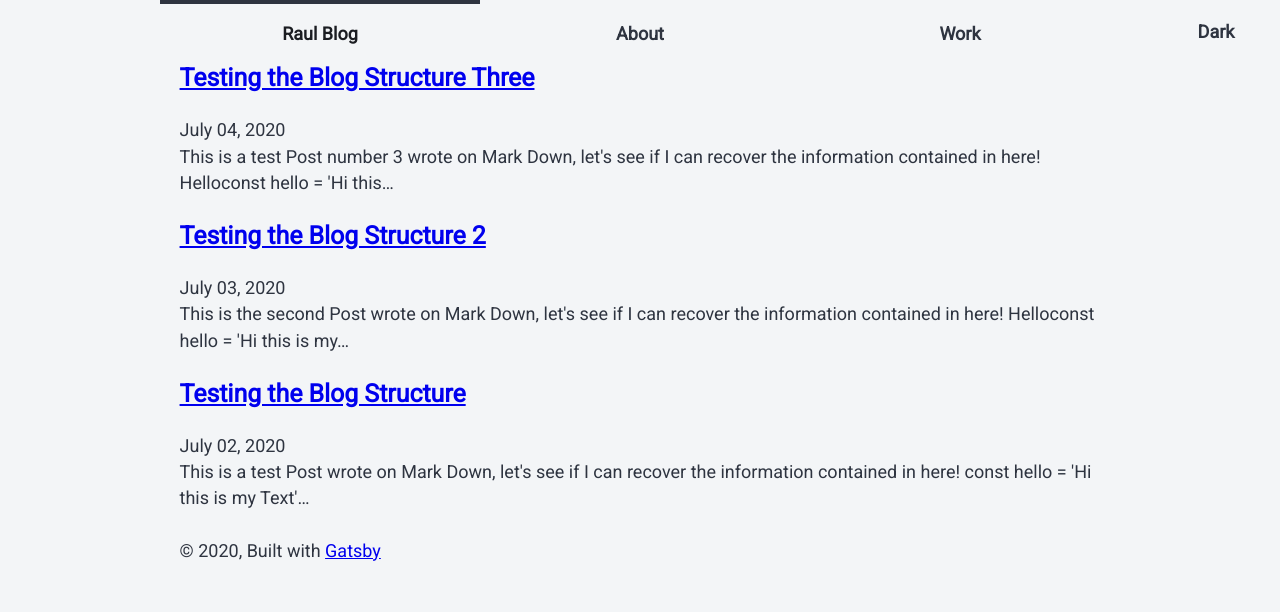
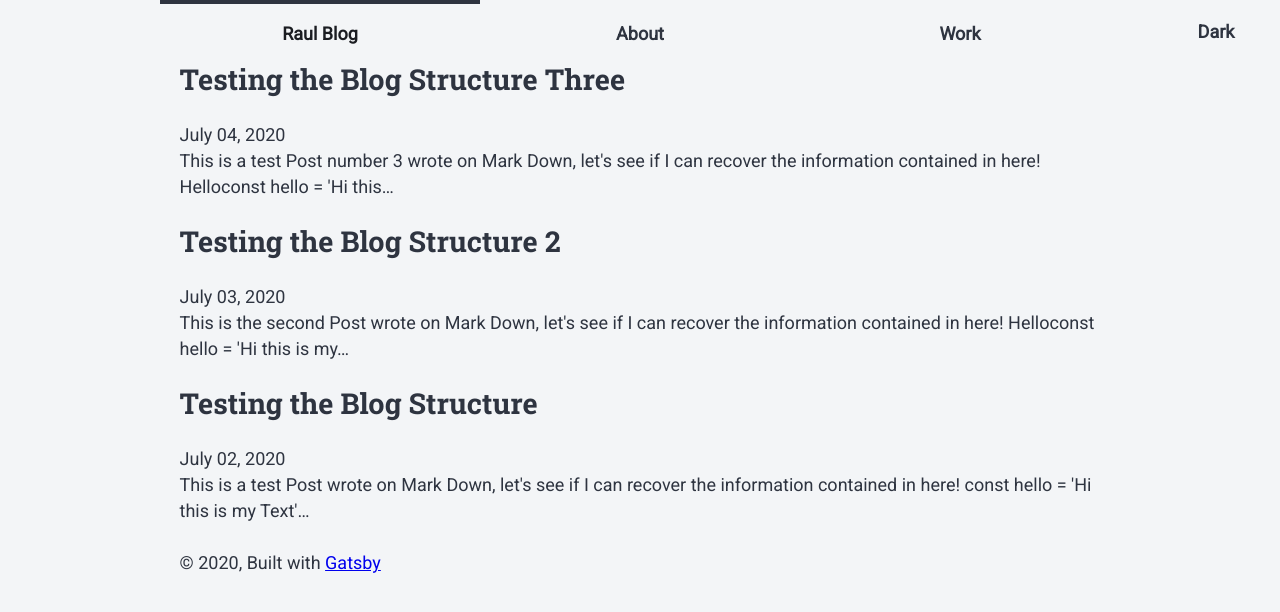
Before and after one commit to RaulCote/blog-practice, a Gatsby site: page / in a window 1280 px wide. Built offline with nearby package versions, Linux system fonts and the light colour scheme; Gatsby itself is replaced by a stand-in of ours.

Commit message:
Created PostLink ui component for Link titles such as Blog Posts etc.

```diff
--- a/src/components/layout.css
+++ b/src/components/layout.css
@@ -1,4 +1,5 @@
 @import url('https://fonts.googleapis.com/css?family=Roboto');
+@import url('https://fonts.googleapis.com/css2?family=Roboto+Slab:wght@700&display=swap');
 
 html {
   font-family: Roboto;
@@ -313,8 +314,8 @@ h3 {
   padding-top: 0;
   margin-bottom: 1.45rem;
   color: inherit;
-  font-family: Roboto, -apple-system, BlinkMacSystemFont, Segoe UI, Oxygen,
-    Ubuntu, Cantarell, Fira Sans, Droid Sans, Helvetica Neue, sans-serif;
+  font-family: Roboto Slab, Roboto, -apple-system, BlinkMacSystemFont, Segoe UI,
+    Oxygen, Ubuntu, Cantarell, Fira Sans, Droid Sans, Helvetica Neue, sans-serif;
   font-weight: bold;
   text-rendering: optimizeLegibility;
   font-size: 1.38316rem;
--- a/src/pages/index.js
+++ b/src/pages/index.js
@@ -1,8 +1,8 @@
 import React from 'react';
 import { graphql, Link, useStaticQuery } from 'gatsby';
 import Layout from '../components/layout';
-import Image from '../components/image';
 import SEO from '../components/seo';
+import PostLink from '../ui/post-link';
 
 const IndexPage = () => {
   const data = useStaticQuery(graphql`
@@ -54,7 +54,7 @@ const IndexPage = () => {
             <article key={slug}>
               <header>
                 <h3>
-                  <Link to={slug}>{title}</Link>
+                  <PostLink to={slug}>{title}</PostLink>
                 </h3>
                 <date>{date}</date>
               </header>
--- /dev/null
+++ b/src/ui/post-link.js
@@ -0,0 +1,30 @@
+import React from 'react';
+import styled from 'styled-components';
+import PropTypes from 'prop-types';
+import { Link } from 'gatsby';
+
+export const StyledH3 = styled.h3`
+  font-family: Roboto Slab, Roboto, -apple-system, BlinkMacSystemFont, Segoe UI,
+    Oxygen, Ubuntu, Cantarell, Fira Sans, Droid Sans, Helvetica Neue, sans-serif;
+  font-size: 1.6rem;
+  font-weight: bold;
+  text-decoration: none;
+  color: ${props => props.theme.colors.textColor};
+`;
+
+export const StyledLink = styled(Link)`
+  text-decoration: none;
+  color: ${props => props.theme.colors.textColor};
+
+  &:hover {
+    text-decoration: underline;
+  }
+`;
+
+const PostLink = ({ children, to }) => (
+  <StyledH3>
+    <StyledLink to={to}>{children}</StyledLink>
+  </StyledH3>
+);
+
+export default PostLink;
```
Also changed, not shown: src/ui/body.js (+8 -0 lines).
